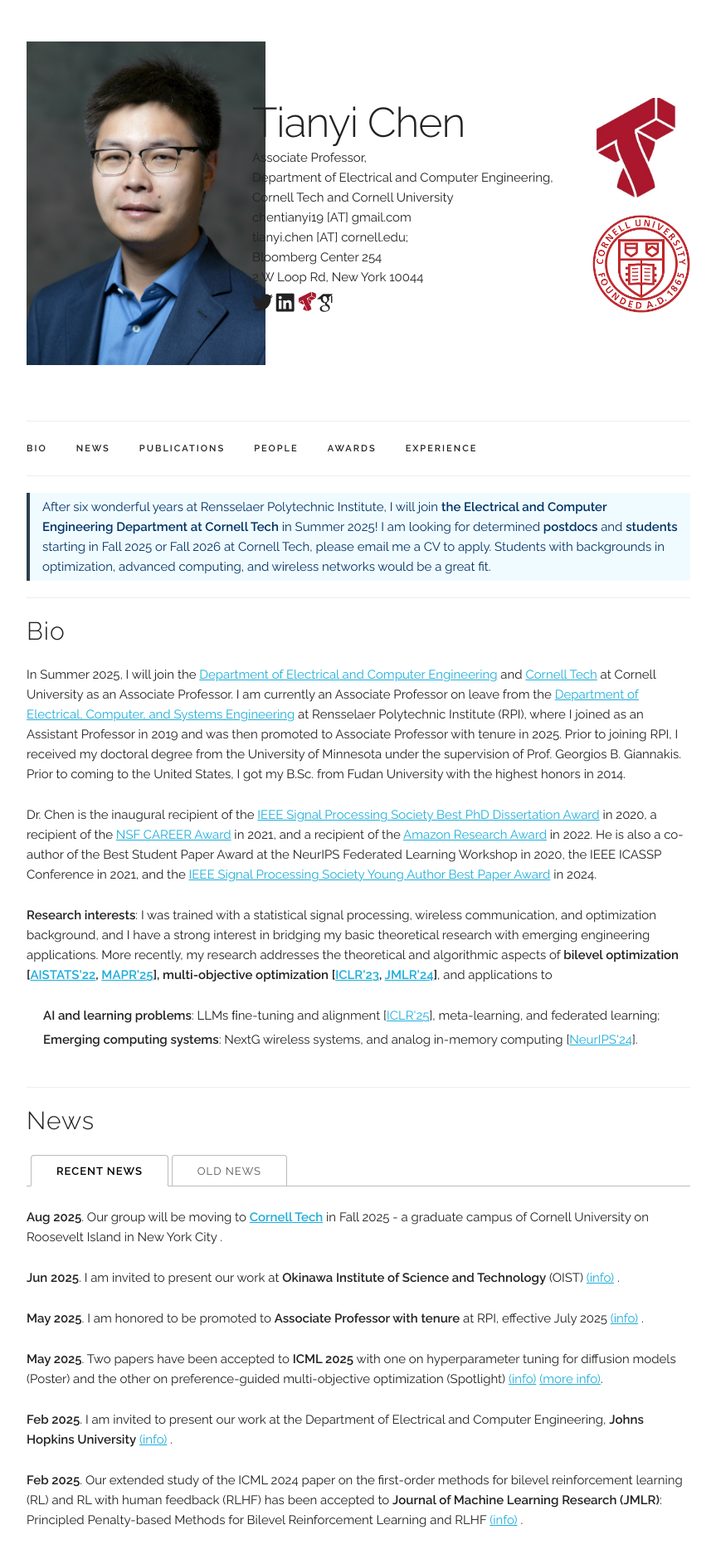
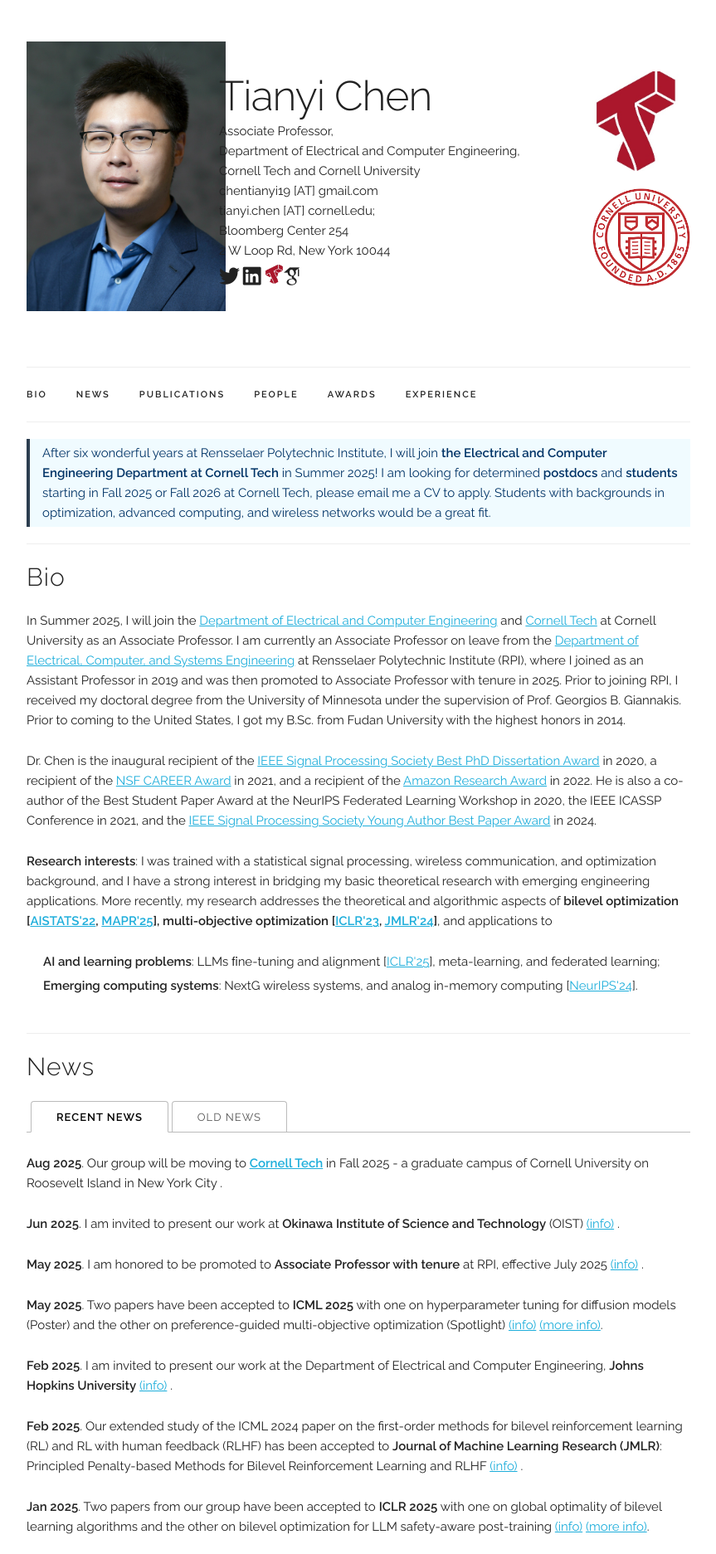
Before and after one commit to chentianyi19/chentianyi19.github.io, a Jekyll site: the page built from index.html, in a window 1280 px wide. Shown: the top 1873 px of the page at 83% size, without its empty margins (208-1071 px from the left). Built offline with Jekyll 4.4.1, drawn with Linux system fonts in a browser that asks for light colours; some web fonts are replaced; comment, search, counter and statistics services are not loaded.

Commit message:
Update default.html

```diff
--- a/_layouts/default.html
+++ b/_layouts/default.html
@@ -69,7 +69,7 @@
 
     <section class="header">
       <div class="row header-content" style="display: flex; flex-wrap: wrap; justify-content: space-between; align-items: center;">
-      <div class="three columns" style="flex: 0 0 30%;">
+      <div class="three columns" style="flex: 0 0 25%;">
         <a href="{{ site.baseurl }}/">
         <img class="u-max-full-width profile-pic"
          src='{{ site.baseurl }}{{ site.data.main_info.profile_pic }}'>
```
